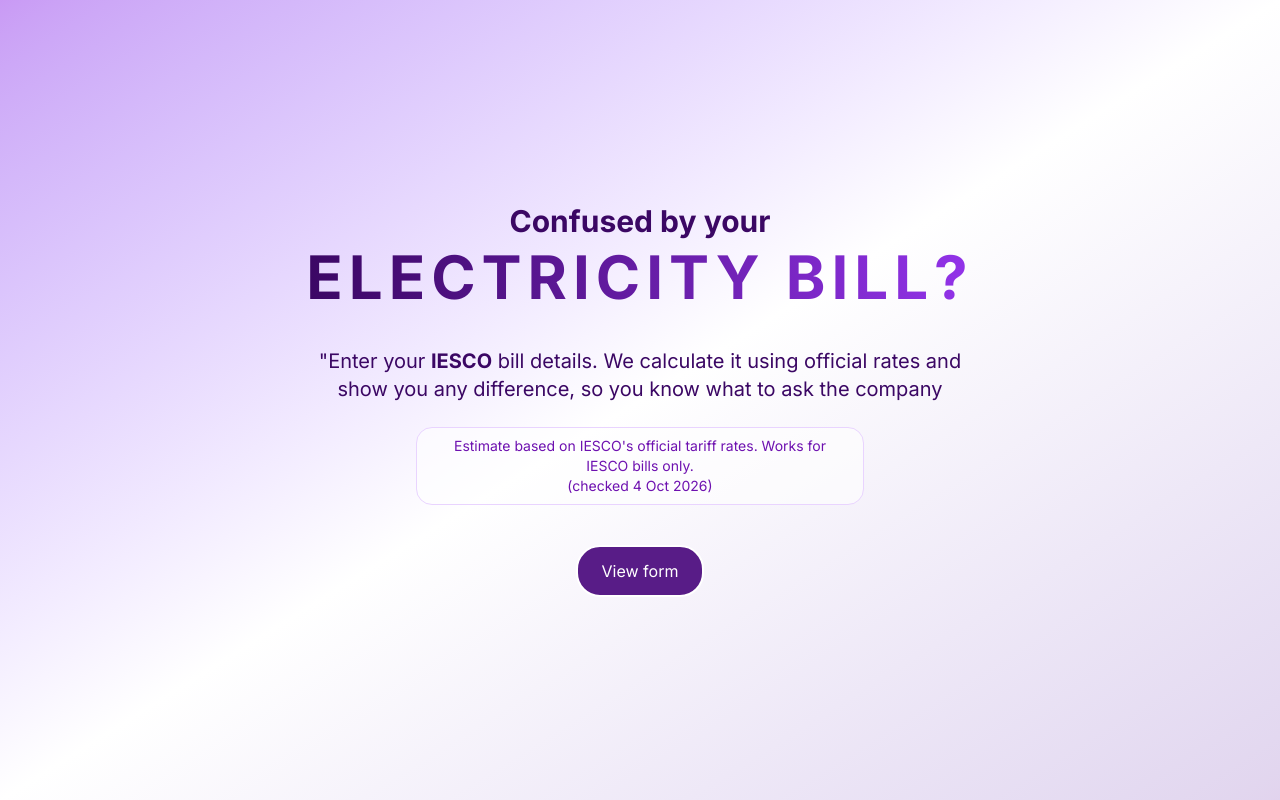
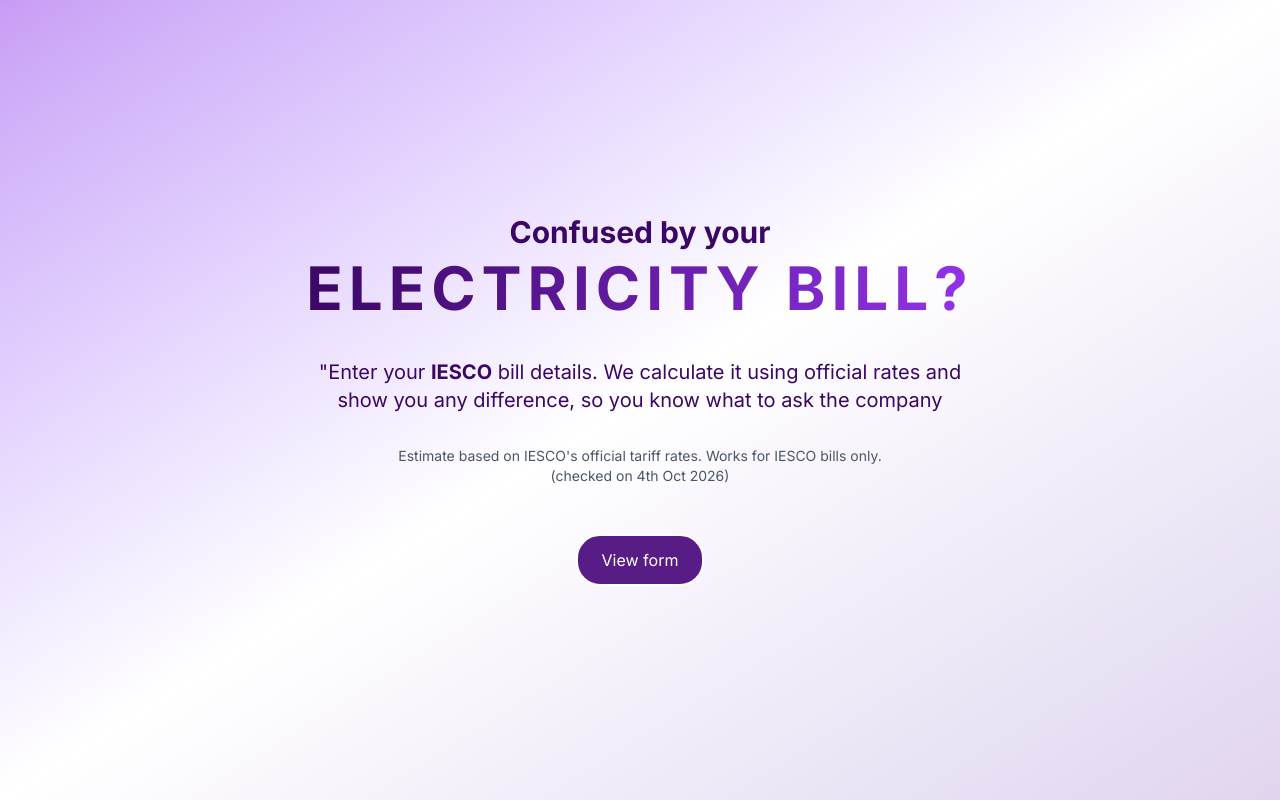
Before and after one commit to mahnoorseemab/WattWise, a React (Vite) app: page / in a window 1280 px wide. Built offline with nearby package versions, Linux system fonts and the light colour scheme.

Commit message:
UI Updates

```diff
--- a/src/components/LandingPage.jsx
+++ b/src/components/LandingPage.jsx
@@ -18,8 +18,8 @@ const LandingPage = () => {
             </p>
 
             <div className="mt-6 flex justify-center">
-                <p className="max-w-md rounded-2xl border border-purple-200 bg-white/60 px-4 py-2 text-center text-xs text-purple-800 md:text-sm">
-                    Estimate based on IESCO's official tariff rates. Works for IESCO bills only. <br /> (checked 4 Oct 2026)
+                <p className="px-4 py-2 text-center text-sm text-gray-600 md:text-sm">
+                    Estimate based on IESCO's official tariff rates. Works for IESCO bills only. <br /> (checked on 4th Oct 2026)
                 </p>
             </div>
 
```
